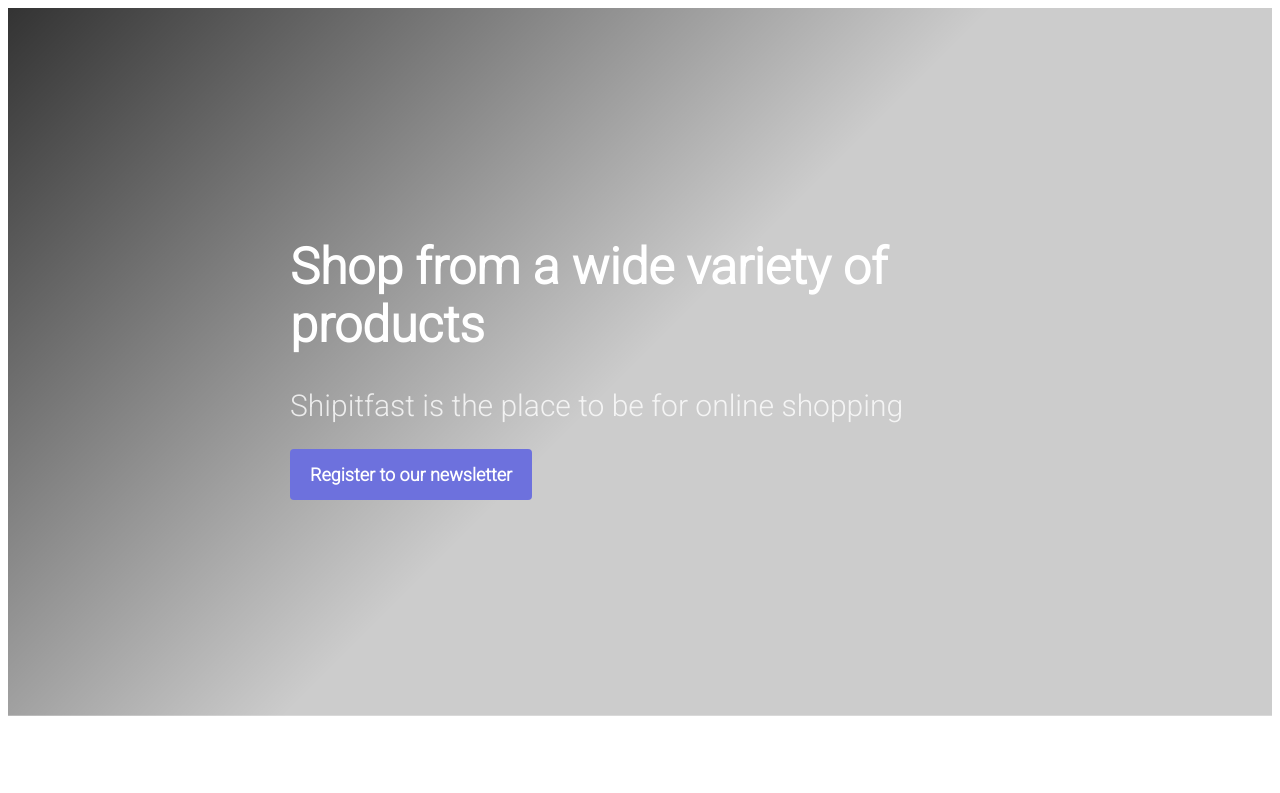
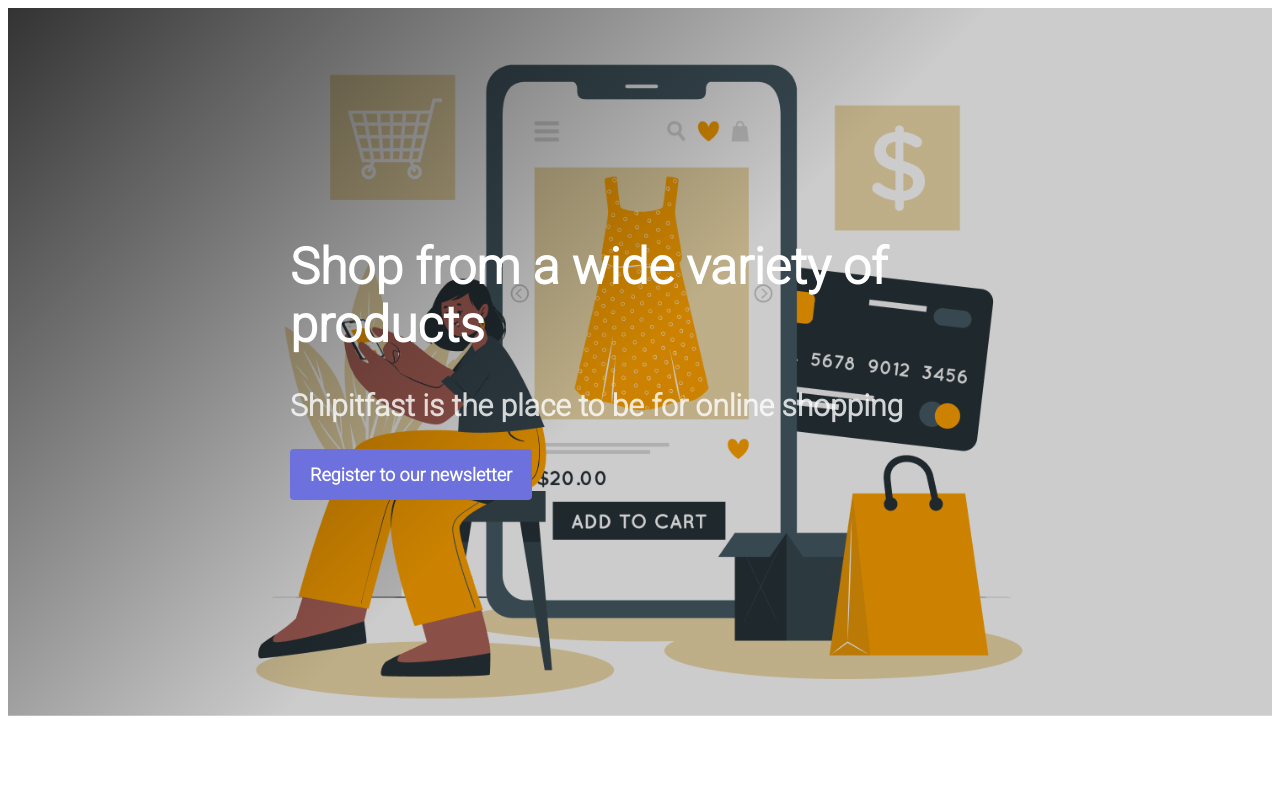
Before and after one commit to youssef-azmani/landing, a plain HTML site: page index.html in a window 1280 px wide. Shown: the top 793 px of the page. Drawn offline with Linux system fonts and the light colour scheme; a script that the page names is missing.

Commit message:
Add files via upload

```diff
--- a/css/components/banner.css
+++ b/css/components/banner.css
@@ -1,5 +1,5 @@
 .banner{
-	background-image: linear-gradient(-225deg, rgba(0,0,0,0.8) 0%, rgba(0,0,0,0.2) 50%), url(../../images/background.jpeg);
+	background-image: linear-gradient(-225deg, rgba(0,0,0,0.8) 0%, rgba(0,0,0,0.2) 50%), url(../../images/background.png);
 	color: white;
 	padding: 150px 0px;
 	background-size: cover;
@@ -12,7 +12,7 @@
 
 .banner h2{
 	font-size: 30px;
-	font-weight: lighter;
+	font-weight: bold;
 	opacity: 0.8;
 	margin-bottom: 40px;
 }
--- a/css/style.css
+++ b/css/style.css
@@ -17,7 +17,7 @@
 
 h1, h2, h3 {
 	font-family:'Roboto', sans-serif;
-	font-weight: bold;
+	font-weight: none;
 }
 
 a{
```
Also changed, not shown: images/background.png (added).
